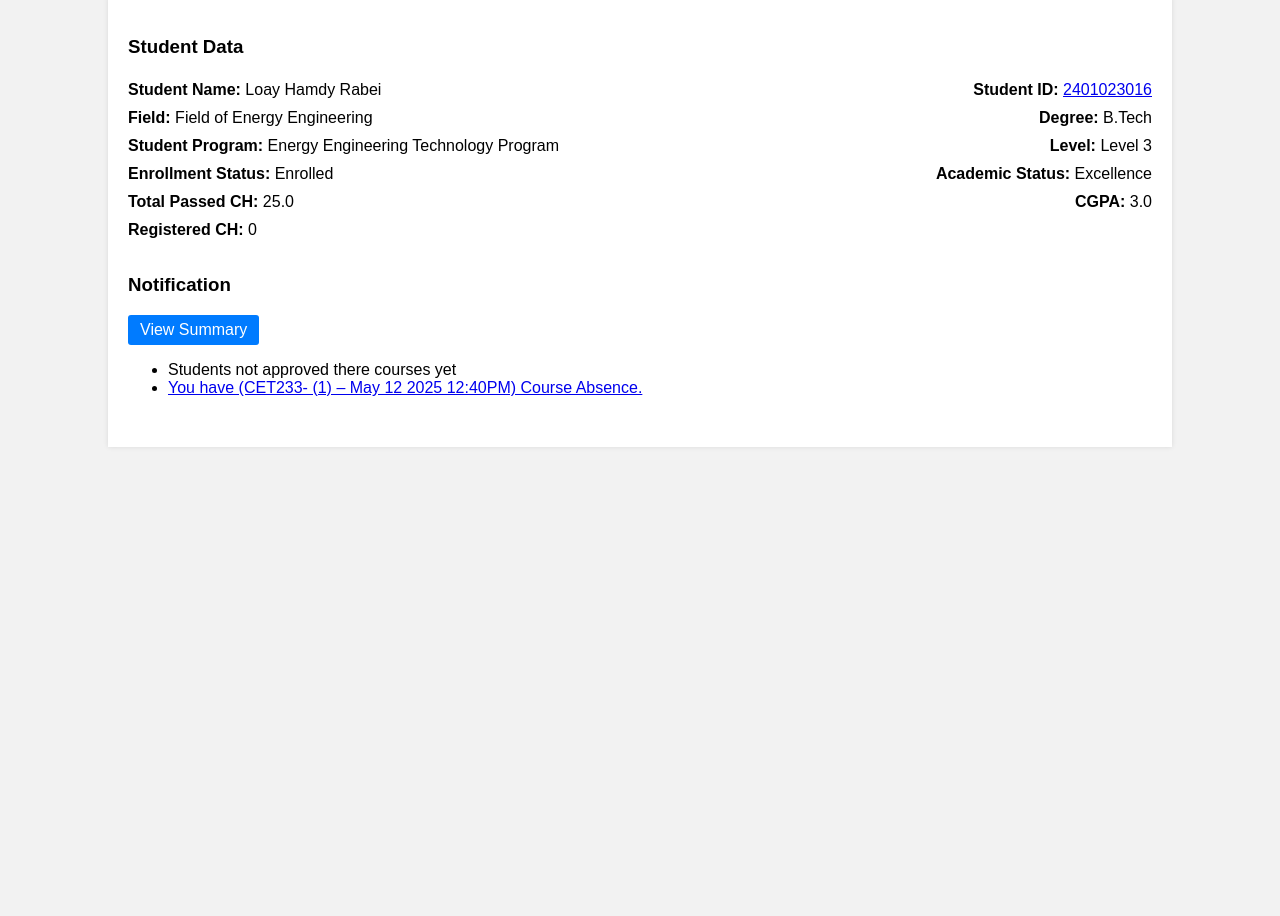
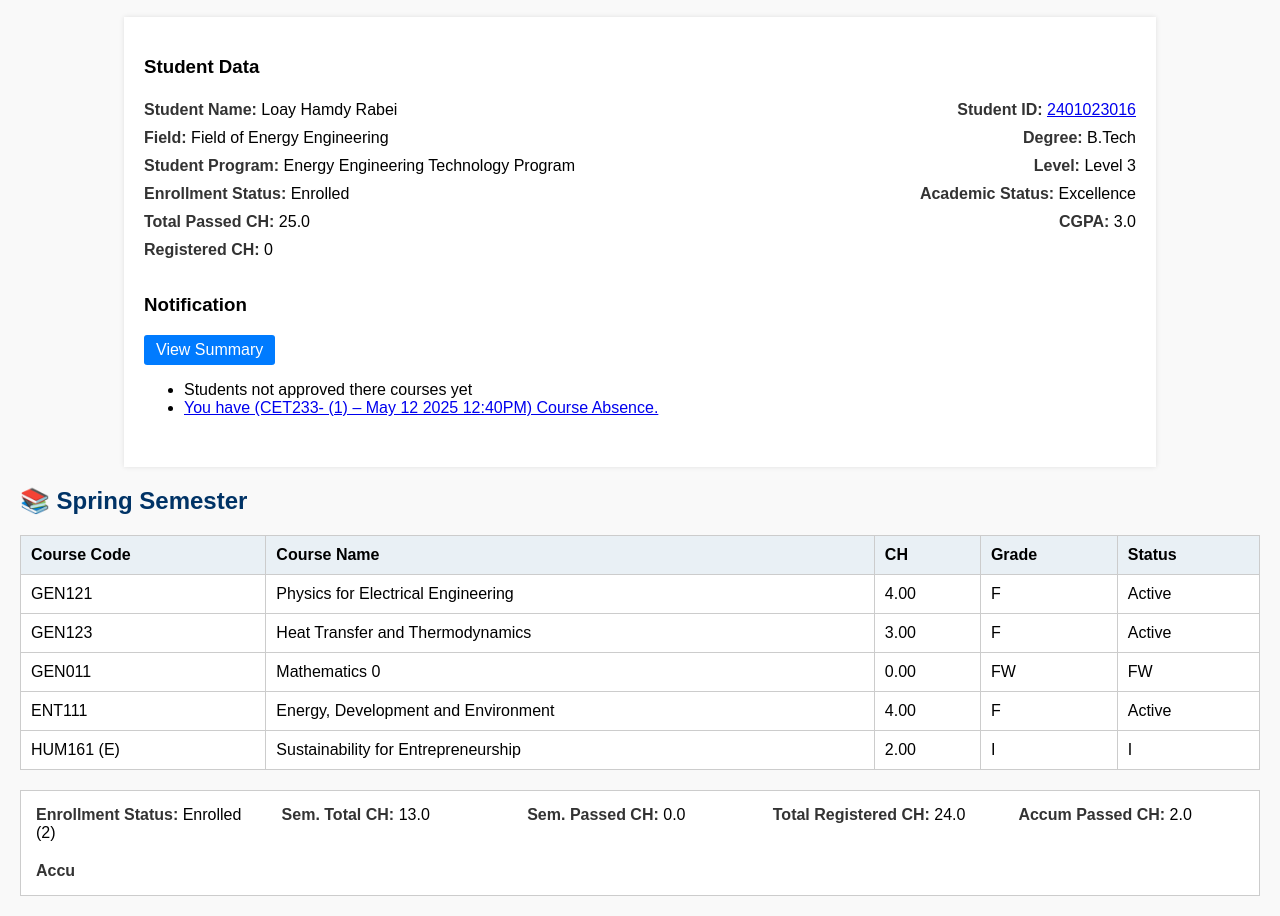
Before and after one commit to mohamedAskaarrr/landing-page, a plain HTML site: page index.html in a window 1280 px wide. Shown: the part 145-1061 px from the top of the page. Before the commit the page ends 800 px from the top, so only its background shows below. Drawn offline with Linux system fonts and the light colour scheme.

Commit message:
Update index.html

```diff
--- a/index.html
+++ b/index.html
@@ -111,3 +111,120 @@
 
 </body>
 </html>
+
+
+
+
+
+
+
+
+
+
+
+
+<!DOCTYPE html>
+<html lang="en">
+<head>
+  <meta charset="UTF-8">
+  <title>Spring Semester Grades</title>
+  <style>
+    body {
+      font-family: Arial, sans-serif;
+      margin: 20px;
+      background: #f9f9f9;
+    }
+    h2 {
+      color: #003366;
+    }
+    table {
+      width: 100%;
+      border-collapse: collapse;
+      background: white;
+      margin-bottom: 20px;
+    }
+    th, td {
+      border: 1px solid #ccc;
+      padding: 10px;
+      text-align: left;
+    }
+    th {
+      background: #e9f0f5;
+    }
+    .summary {
+      display: flex;
+      flex-wrap: wrap;
+      gap: 20px;
+      background: white;
+      padding: 15px;
+      border: 1px solid #ccc;
+    }
+    .summary div {
+      flex: 1 1 200px;
+    }
+    .label {
+      font-weight: bold;
+      color: #333;
+    }
+  </style>
+</head>
+<body>
+
+  <h2>📚 Spring Semester</h2>
+
+  <table>
+    <thead>
+      <tr>
+        <th>Course Code</th>
+        <th>Course Name</th>
+        <th>CH</th>
+        <th>Grade</th>
+        <th>Status</th>
+      </tr>
+    </thead>
+    <tbody>
+      <tr>
+        <td>GEN121</td>
+        <td>Physics for Electrical Engineering</td>
+        <td>4.00</td>
+        <td>F</td>
+        <td>Active</td>
+      </tr>
+      <tr>
+        <td>GEN123</td>
+        <td>Heat Transfer and Thermodynamics</td>
+        <td>3.00</td>
+        <td>F</td>
+        <td>Active</td>
+      </tr>
+      <tr>
+        <td>GEN011</td>
+        <td>Mathematics 0</td>
+        <td>0.00</td>
+        <td>FW</td>
+        <td>FW</td>
+      </tr>
+      <tr>
+        <td>ENT111</td>
+        <td>Energy, Development and Environment</td>
+        <td>4.00</td>
+        <td>F</td>
+        <td>Active</td>
+      </tr>
+      <tr>
+        <td>HUM161 (E)</td>
+        <td>Sustainability for Entrepreneurship</td>
+        <td>2.00</td>
+        <td>I</td>
+        <td>I</td>
+      </tr>
+    </tbody>
+  </table>
+
+  <div class="summary">
+    <div><span class="label">Enrollment Status:</span> Enrolled (2)</div>
+    <div><span class="label">Sem. Total CH:</span> 13.0</div>
+    <div><span class="label">Sem. Passed CH:</span> 0.0</div>
+    <div><span class="label">Total Registered CH:</span> 24.0</div>
+    <div><span class="label">Accum Passed CH:</span> 2.0</div>
+    <div><span class="label">Accu
```
